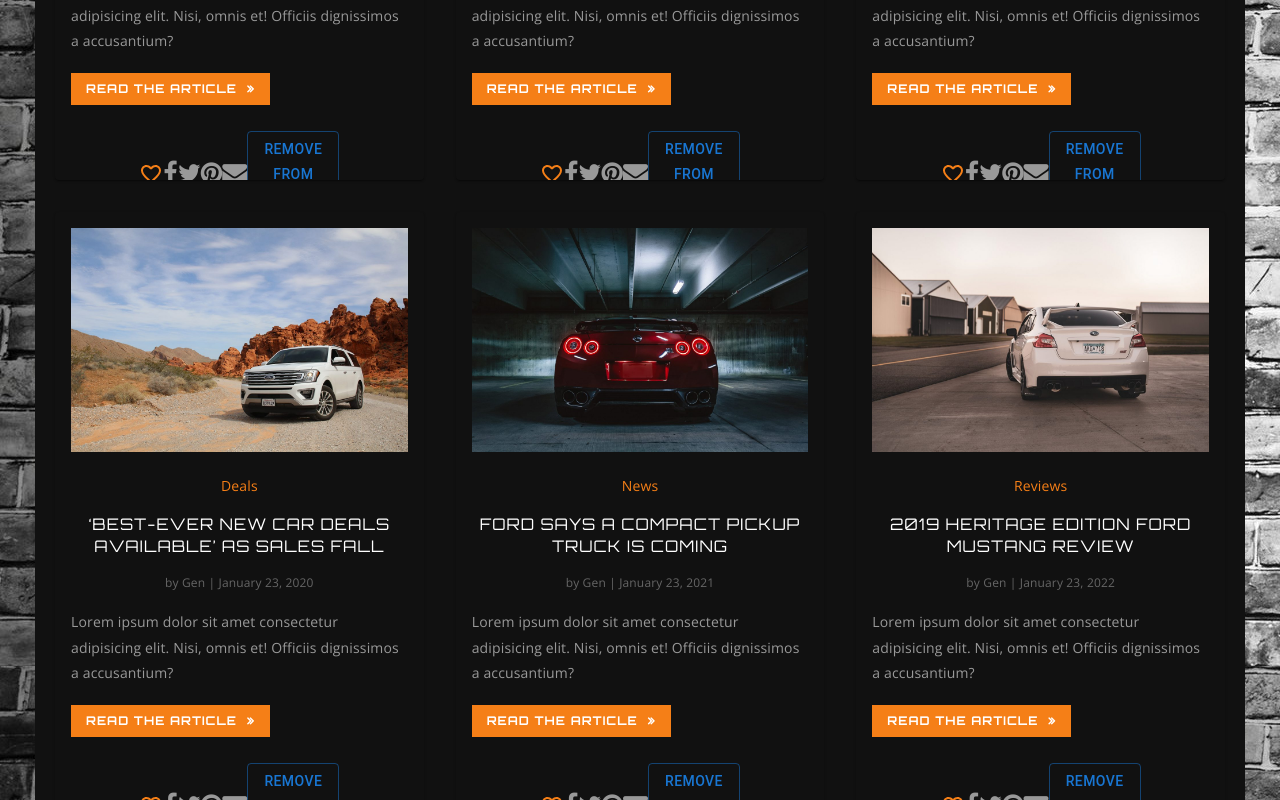
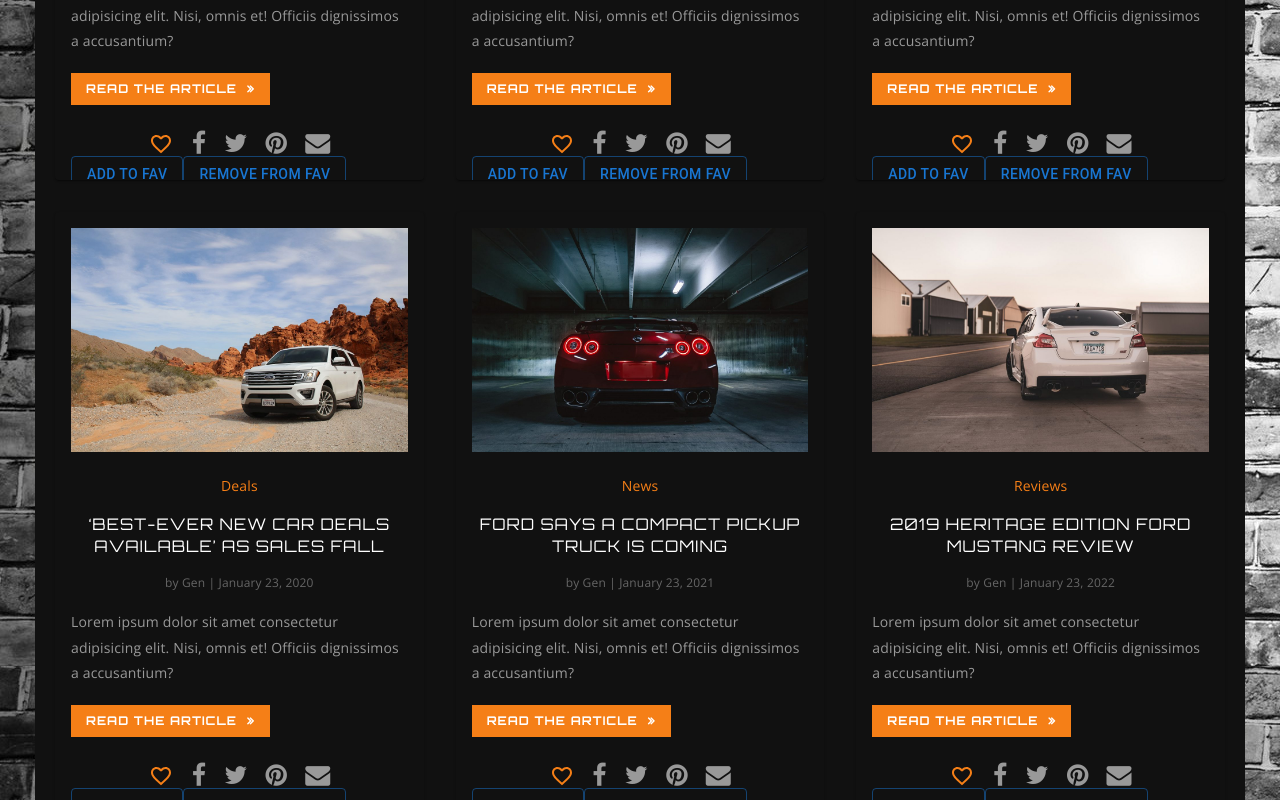
Before and after one commit to Genu4/Car-blog, a React (Create React App) app: page / in a window 1280 px wide. Shown: the part 1340-2140 px from the top of the page. Built offline with nearby package versions, Linux system fonts and the light colour scheme.

Commit message:
ver_11-1

```diff
--- a/src/components/Articles/ArticlesListItem.tsx
+++ b/src/components/Articles/ArticlesListItem.tsx
@@ -29,7 +29,6 @@ const ArticlesListItem = ({
     removeFromFavorites,
 }: Props) => {
     const isLiked = useAppSelector((state) => state.likeArticles[id])
-
     const dispatch = useAppDispatch()
 
     return (
@@ -59,8 +58,8 @@ const ArticlesListItem = ({
                             onClick={() => {
                                 isLiked
                                     ? dispatch(removeLike(id))
-                                    : dispatch(addLike(id));
-                                    dispatch(addArticleToFavorites(id))
+                                    : dispatch(addLike(id))
+                                dispatch(addArticleToFavorites(id))
                             }}
                             className="article-card-likes"
                         >
@@ -83,8 +82,19 @@ const ArticlesListItem = ({
                         <a href="/">
                             <button className="article-card-email"></button>
                         </a>
-                        <Button variant='outlined' onClick={() => removeFromFavorites(id)}>Remove From Liked</Button>
                     </div>
+                    <Button
+                        variant="outlined"
+                        onClick={() => dispatch(addArticleToFavorites({id}))}
+                    >
+                        Add to fav
+                    </Button>
+                    <Button
+                        variant="outlined"
+                        onClick={() => removeFromFavorites(id)}
+                    >
+                        Remove From Fav
+                    </Button>
                 </div>
             </CardContent>
         </Card>
--- a/src/components/FavoriteArticlesList/FavoriteArticlesList.tsx
+++ b/src/components/FavoriteArticlesList/FavoriteArticlesList.tsx
@@ -29,6 +29,7 @@ const FavoriteArticlesList = ({
             {Object.keys(favoritesArticles).map((articleId) => (
                 <ArticlesItem
                     key={articleId}
+                    favoritesArticles={favoritesArticles}
                     removeFromFavorites={removeFromFavorites}
                     article={articlesObject[parseInt(articleId)]}
                 />
--- a/src/components/Menu/Menu.tsx
+++ b/src/components/Menu/Menu.tsx
@@ -10,7 +10,6 @@ type Props = {
 }
 
 const Menu = () => {
-
     const favoritesArticles = useAppSelector((state) => state.favoritesArticles)
     return (
         <nav className="header-nav">
@@ -324,7 +323,6 @@ const Menu = () => {
                 <li className="header-nav-list-item">
                     <MenuItem to="/favorites">
                         Favorites:{' '}
-                        {/* <span>{Object.keys(favoriteArticles).length}</span> */}
                         <span>{Object.keys(favoritesArticles).length}</span>
                     </MenuItem>
                 </li>
--- a/src/redux/favoriteArticleReducer.ts
+++ b/src/redux/favoriteArticleReducer.ts
@@ -1,14 +1,10 @@
 import { createSlice } from '@reduxjs/toolkit'
 
 type LikesArticlesState = {
-    [id: number]: boolean
+    [id: number]: number
 }
 
-export const initialState:LikesArticlesState = {
-    1: true,
-    3: true,
-    8: true,
-}
+export const initialState:LikesArticlesState = {}
 
 export const favoriteSlice = createSlice({
     name: "favoritesArticles",
@@ -17,7 +13,7 @@ export const favoriteSlice = createSlice({
 
         addArticleToFavorites: (prevState,action) => ({
             ...prevState,
-            [action.payload.id]:prevState[action.payload.id]
+            [action.payload.id]:(prevState[action.payload.id] || 0)
         })
     }
 })
```
Also changed, not shown: src/components/FavoriteArticlesList/FavoriteArticlesListItem.tsx (line endings or trailing spaces).
